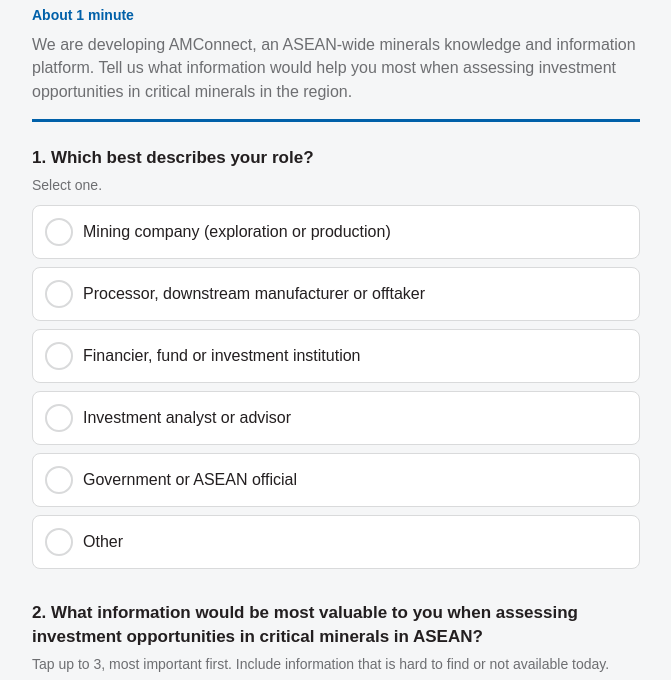
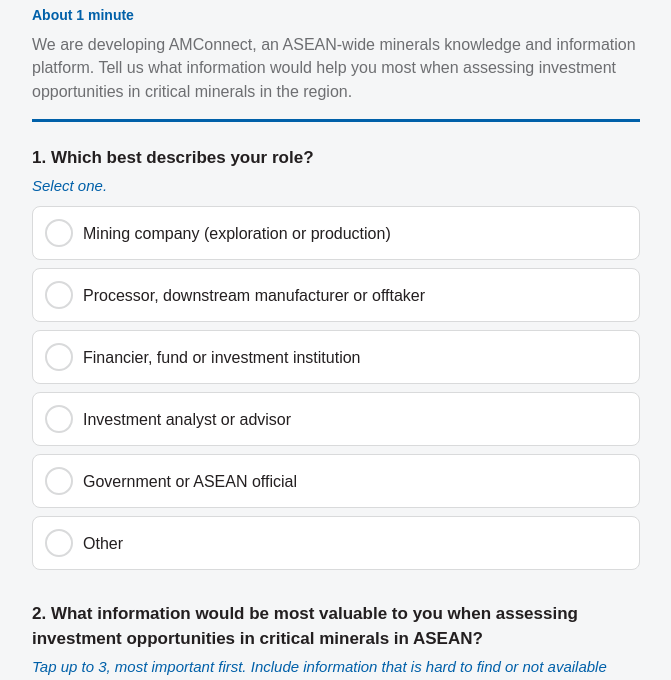
Before and after one commit to akvo/amconnect-survey, a plain HTML site: page static/index.html in a window 1280 px wide. Shown: the part 83-763 px from the top of the page, without its empty margins (304-975 px from the left). Drawn offline with Linux system fonts and the light colour scheme; files whose address does not match are found by name.

Commit message:
updated multi-select question

```diff
--- a/static/index.html
+++ b/static/index.html
@@ -17,13 +17,14 @@
   .intro { margin: 0; color: var(--grey); }
   fieldset { border: 0; padding: 0; margin: 24px 0 0; }
   legend { font-weight: bold; font-size: 17px; padding: 0; }
-  .hint { color: var(--grey); font-size: 14px; margin: 4px 0 10px; }
+  .hint { display: block; color: var(--blue); font-style: italic; font-weight: normal; font-size: 15px; margin: 4px 0 10px; }
   .opt { display: flex; align-items: center; gap: 10px; width: 100%; text-align: left; margin: 0 0 8px; padding: 12px; min-height: 48px;
          background: #fff; color: var(--slate); border: 1px solid var(--line); border-radius: 8px; font: inherit; cursor: pointer; }
   .opt:hover { border-color: var(--blue); }
   .opt:focus-visible { outline: 3px solid var(--blue); outline-offset: 2px; }
   .opt[aria-pressed="true"] { background: var(--tint); border-color: var(--blue); }
   .badge { flex: none; width: 28px; height: 28px; border-radius: 50%; border: 2px solid var(--line); display: grid; place-items: center; font-weight: bold; font-size: 14px; }
+  .opt.multi .badge { border-radius: 6px; } /* square = checkbox: several answers allowed */
   .opt[aria-pressed="true"] .badge { background: var(--blue); border-color: var(--blue); color: #fff; }
   .opt:disabled { opacity: .45; cursor: not-allowed; }
   input[type=text], input[type=email], textarea { width: 100%; padding: 12px; font: inherit; border: 1px solid var(--line); border-radius: 8px; background: #fff; color: var(--slate); }
@@ -71,7 +72,9 @@ function render(q) {
   document.getElementById('intro').textContent = q.intro;
   q.questions.forEach((x, n) => {
     const fs = el('fieldset');
-    fs.append(el('legend', {}, `${n + 1}. ${x.text}`), el('p', { class: 'hint', id: `h-${x.id}` }, x.hint || ''));
+    const lg = el('legend', {}, `${n + 1}. ${x.text}`);
+    lg.append(el('span', { class: 'hint', id: `h-${x.id}` }, x.hint || ''));
+    fs.append(lg);
     if (x.type === 'email') {
       fs.append(el('input', { type: 'email', id: 'email', autocomplete: 'email', placeholder: 'name@company.com', 'aria-describedby': `h-${x.id}` }));
     } else if (x.type === 'text') {
@@ -80,7 +83,7 @@ function render(q) {
       state[x.id] = [];
       const max = x.type === 'single' ? 1 : x.max;
       x.options.forEach(o => {
-        const b = el('button', { type: 'button', class: 'opt', 'aria-pressed': 'false', 'data-q': x.id, 'data-o': o.id });
+        const b = el('button', { type: 'button', class: max > 1 ? 'opt multi' : 'opt', 'aria-pressed': 'false', 'data-q': x.id, 'data-o': o.id });
         b.append(el('span', { class: 'badge', 'aria-hidden': 'true' }), el('span', {}, o.label));
         b.addEventListener('click', () => toggle(x, o, max));
         fs.append(b);
```
Also changed, not shown: 1 other file.
